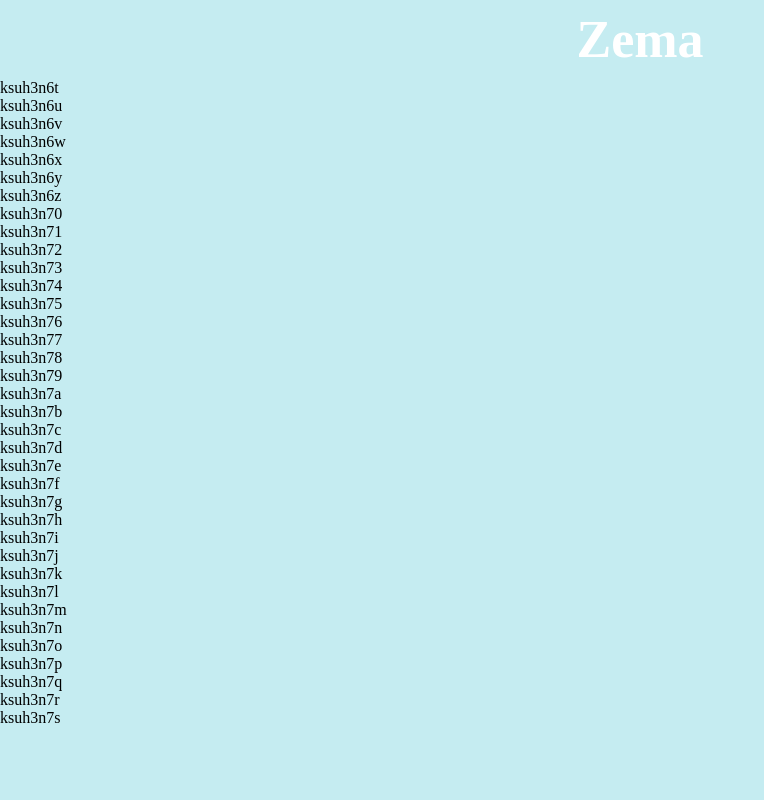
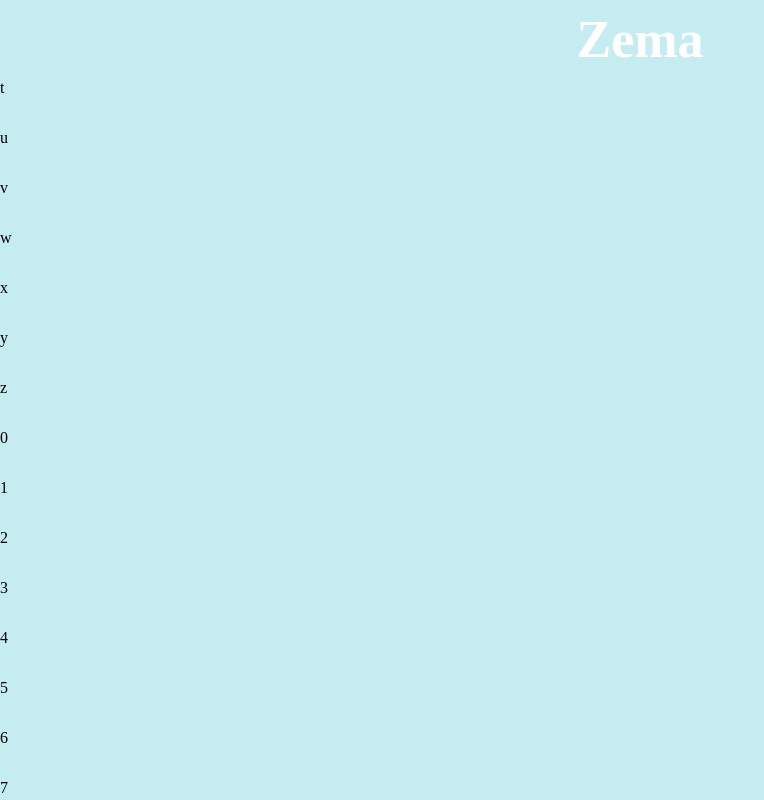
Before and after one commit to artembunichev/maze, a React (Create React App) app: page / in a window 1280 px wide. Both pictures are taken after a click on the button "Create Mazes". Shown: the top 800 px of the page, without its empty margins (0-764 px from the left). Built offline with nearby package versions, Linux system fonts and the light colour scheme.

Commit message:
add render cells with size

```diff
--- a/src/pages/Maze/Maze.tsx
+++ b/src/pages/Maze/Maze.tsx
@@ -2,8 +2,15 @@ import React, { FC, useState } from 'react'
 import styled from 'styled-components'
 import { useStore } from '../../stores/RootStore/RootStoreContext'
 
+interface CellContainerProps {
+  cellSize: number
+}
+
 const MazeContainer = styled.div``
-const CellContainer = styled.div``
+const CellContainer = styled.div<CellContainerProps>`
+  width: ${(props) => props.cellSize}px;
+  height: ${(props) => props.cellSize}px;
+`
 
 export const Maze: FC = (): JSX.Element => {
   const { createMazeStore } = useStore()
@@ -11,7 +18,11 @@ export const Maze: FC = (): JSX.Element => {
   const [mazeStore] = useState(bindCreateMazeStore)
 
   const cells = mazeStore.cellsArray.map((c) => {
-    return <CellContainer key={c.id}>{c.id}</CellContainer>
+    return (
+      <CellContainer cellSize={mazeStore.cellSize} key={c.id}>
+        {c.id[c.id.length - 1]}
+      </CellContainer>
+    )
   })
 
   return <MazeContainer>{cells}</MazeContainer>
```
